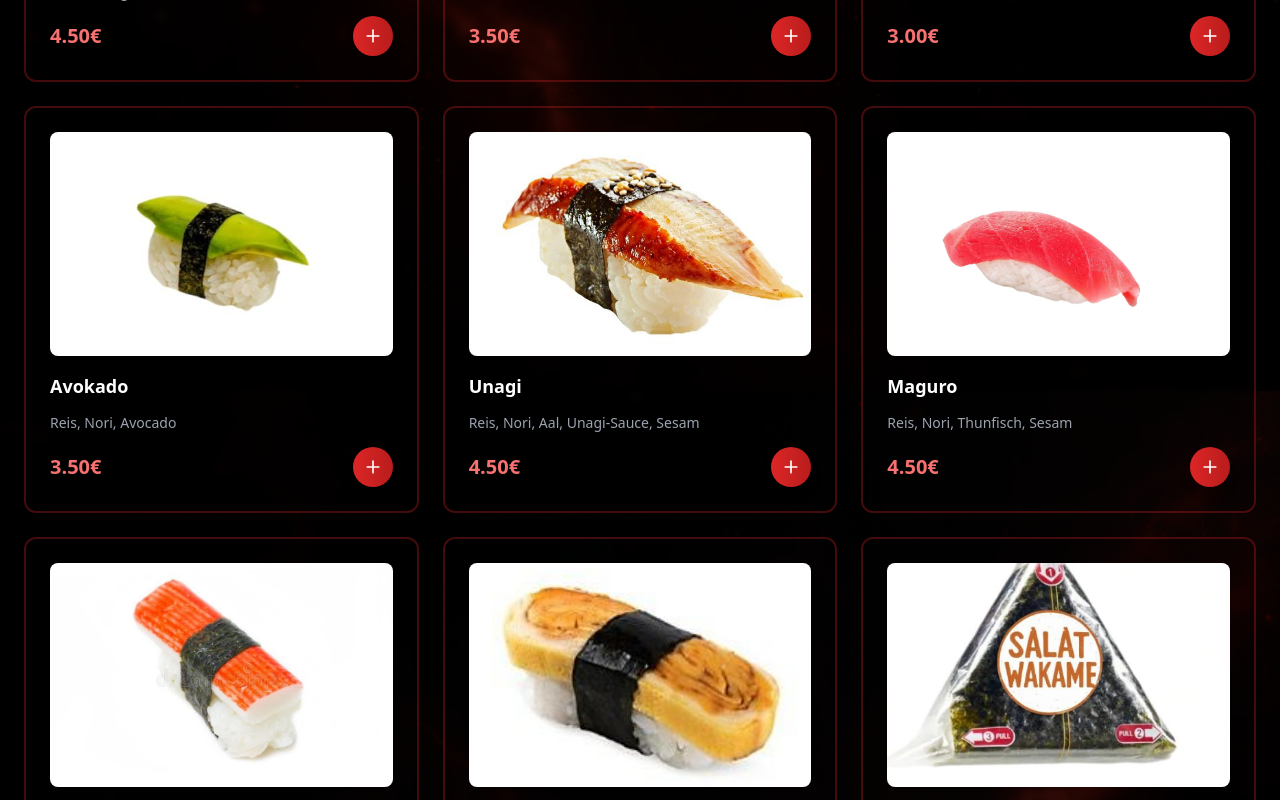
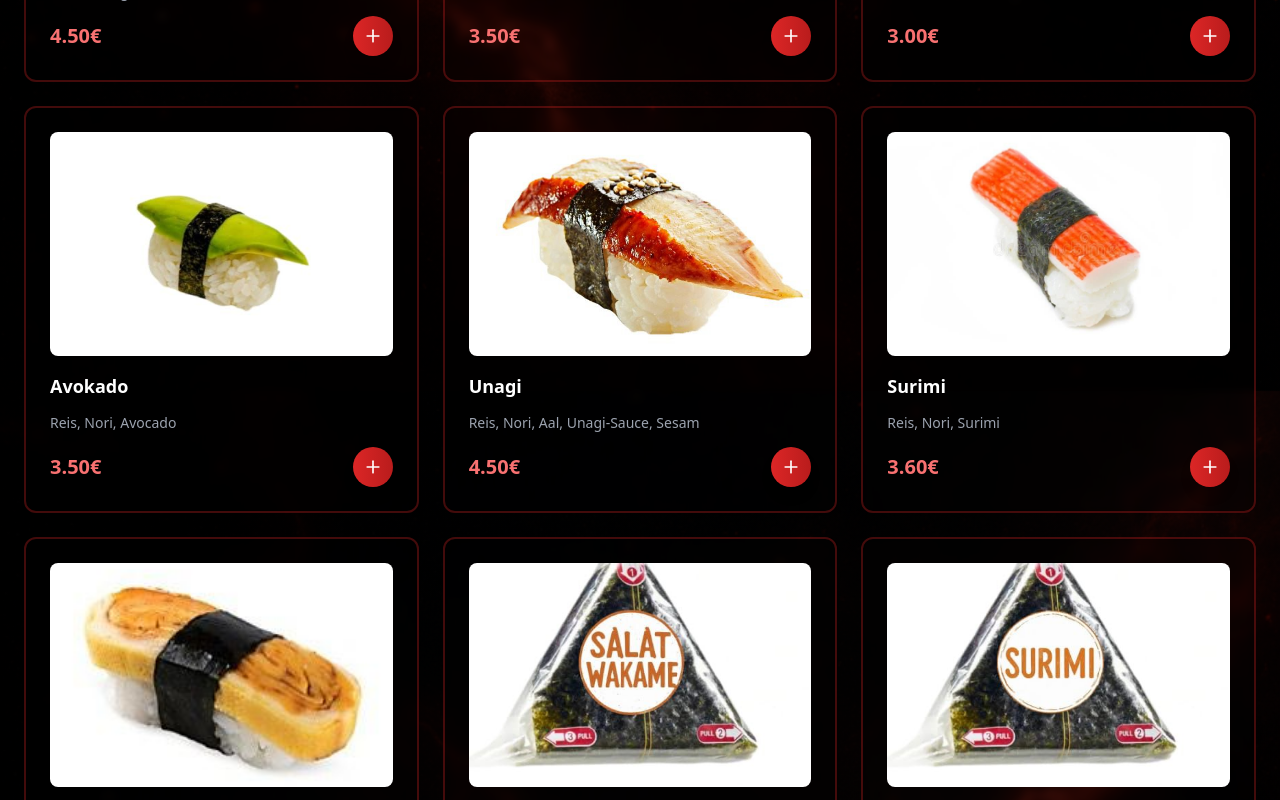
Before and after one commit to Tak1Tori/merkur-sushi, a React (Vite) app: page / in a window 1280 px wide. Shown: the part 4260-5060 px from the top of the page. Built offline with nearby package versions, Linux system fonts and the light colour scheme.

Commit message:
menu update

```diff
--- a/src/data/menuData.ts
+++ b/src/data/menuData.ts
@@ -213,13 +213,13 @@ export const nigiriOnigiriItems: MenuItem[] = [
     price: "4.50€",
     image: "/product_photos/unagi.jpeg?auto=compress&cs=tinysrgb&w=800"
   },
-  {
-    id: 'nigiri-6',
-    name: "Maguro",
-    description: "Reis, Nori, Thunfisch, Sesam",
-    price: "4.50€",
-    image: "/product_photos/maguro.jpeg?auto=compress&cs=tinysrgb&w=800"
-  },
+  // {
+  //   id: 'nigiri-6',
+  //   name: "Maguro",
+  //   description: "Reis, Nori, Thunfisch, Sesam",
+  //   price: "4.50€",
+  //   image: "/product_photos/maguro.jpeg?auto=compress&cs=tinysrgb&w=800"
+  // },
   {
     id: 'nigiri-7',
     name: "Surimi",
@@ -482,43 +482,43 @@ export const insideOutRollsItems: MenuItem[] = [
     price: "14.50€",
     image: " /product_photos/tokio.jpeg?auto=compress&cs=tinysrgb&w=800"
   },
-  {
-    id: 'insideout-12',
-    name: "Space Hot",
-    description: "Reis, Nori, Lachs, Tomaten, Avocado, geräucherter Schinken, Frischkäse, Käsehut mit Blauschimmelkäse",
-    price: "10.00€",
-    image: " /product_photos/space hot.jpeg?auto=compress&cs=tinysrgb&w=800",
-    recommended: true,
-  },
-  {
-    id: 'insideout-13',
-    name: "Tasai Hot",
-    description: "Reis, Nori, Bacon, Salat, Teriyaki-Sauce, Sesam, Käsehut mit Tobiko-Kaviar",
-    price: "8.60€",
-    image: " /product_photos/tasai hot.jpeg?auto=compress&cs=tinysrgb&w=800"
-  },
-  {
-    id: 'insideout-14',
-    name: "Bacon Hot",
-    description: "Reis, Nori, Chicken BBQ, Bacon, Tomaten, Frischkäse, Käsehut mit Tobiko-Kaviar",
-    price: "9.00€",
-    image: " /product_photos/bacon hot.jpeg?auto=compress&cs=tinysrgb&w=800"
-  },
-  {
-    id: 'insideout-15',
-    name: "Philadelphia Hot",
-    description: "Reis, Nori, Lachs, Frischkäse, Käsehut mit Tobiko-Kaviar",
-    price: "9.00€",
-    image: " /product_photos/phila hot.jpeg?auto=compress&cs=tinysrgb&w=800"
-  },
+  // {
+  //   id: 'insideout-12',
+  //   name: "Space Hot",
+  //   description: "Reis, Nori, Lachs, Tomaten, Avocado, geräucherter Schinken, Frischkäse, Käsehut mit Blauschimmelkäse",
+  //   price: "10.00€",
+  //   image: " /product_photos/space hot.jpeg?auto=compress&cs=tinysrgb&w=800",
+  //   recommended: true,
+  // },
+  // {
+  //   id: 'insideout-13',
+  //   name: "Tasai Hot",
+  //   description: "Reis, Nori, Bacon, Salat, Teriyaki-Sauce, Sesam, Käsehut mit Tobiko-Kaviar",
+  //   price: "8.60€",
+  //   image: " /product_photos/tasai hot.jpeg?auto=compress&cs=tinysrgb&w=800"
+  // },
+  // {
+  //   id: 'insideout-14',
+  //   name: "Bacon Hot",
+  //   description: "Reis, Nori, Chicken BBQ, Bacon, Tomaten, Frischkäse, Käsehut mit Tobiko-Kaviar",
+  //   price: "9.00€",
+  //   image: " /product_photos/bacon hot.jpeg?auto=compress&cs=tinysrgb&w=800"
+  // },
+  // {
+  //   id: 'insideout-15',
+  //   name: "Philadelphia Hot",
+  //   description: "Reis, Nori, Lachs, Frischkäse, Käsehut mit Tobiko-Kaviar",
+  //   price: "9.00€",
+  //   image: " /product_photos/phila hot.jpeg?auto=compress&cs=tinysrgb&w=800"
+  // },
 
-  {
-    id: 'insideout-16',
-    name: "Sake Hot",
-    description: "Reis, Nori, Lachs, Mayo, Spicy-Sauce",
-    price: "8.20€",
-    image: " /product_photos/notReadyPhoto.png?auto=compress&cs=tinysrgb&w=800"
-  },
+  // {
+  //   id: 'insideout-16',
+  //   name: "Sake Hot",
+  //   description: "Reis, Nori, Lachs, Mayo, Spicy-Sauce",
+  //   price: "8.20€",
+  //   image: " /product_photos/notReadyPhoto.png?auto=compress&cs=tinysrgb&w=800"
+  // },
   {
     id: 'insideout-17',
     name: "Garnelen spice",
@@ -541,13 +541,13 @@ export const insideOutRollsItems: MenuItem[] = [
     price: "13.00€",
     image: "/product_photos/bonito.jpeg?auto=compress&cs=tinysrgb&w=800"
   },
-  {
-    id: 'insideout-20',
-    name: "Cheddar Roll",
-    description: "Reis, Nori, Aal, Getrocknete Tomate, Gurke, Frischkäse, Cheddar, Unagi Sauce, Sesam",
-    price: "12.00€",
-    image: "/product_photos/Cheddar Roll.jpeg?auto=compress&cs=tinysrgb&w=800"
-  },
+  // {
+  //   id: 'insideout-20',
+  //   name: "Cheddar Roll",
+  //   description: "Reis, Nori, Aal, Getrocknete Tomate, Gurke, Frischkäse, Cheddar, Unagi Sauce, Sesam",
+  //   price: "12.00€",
+  //   image: "/product_photos/Cheddar Roll.jpeg?auto=compress&cs=tinysrgb&w=800"
+  // },
   {
     id: 'insideout-21',
     name: "California Avocado",
```
Also changed, not shown: public/icons/logo.png (deleted), 1 other file (tests, documents, lock files or other folders).
